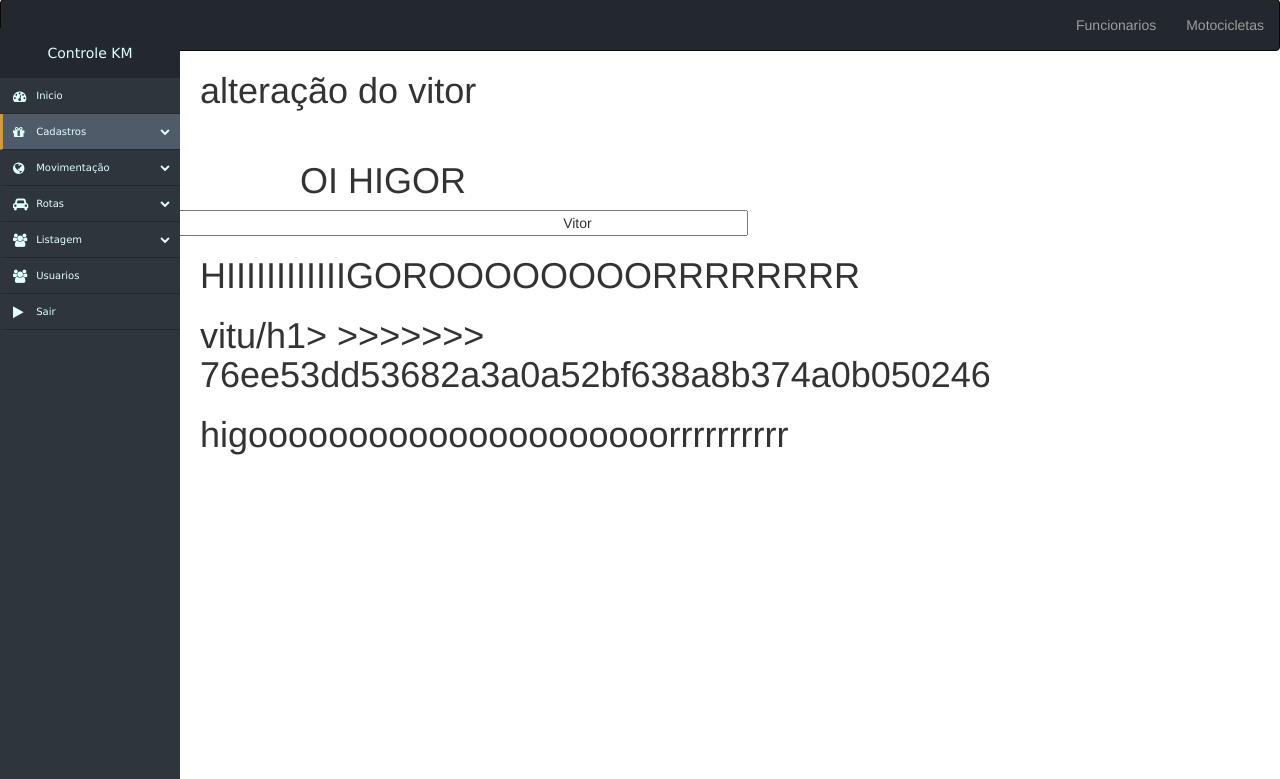
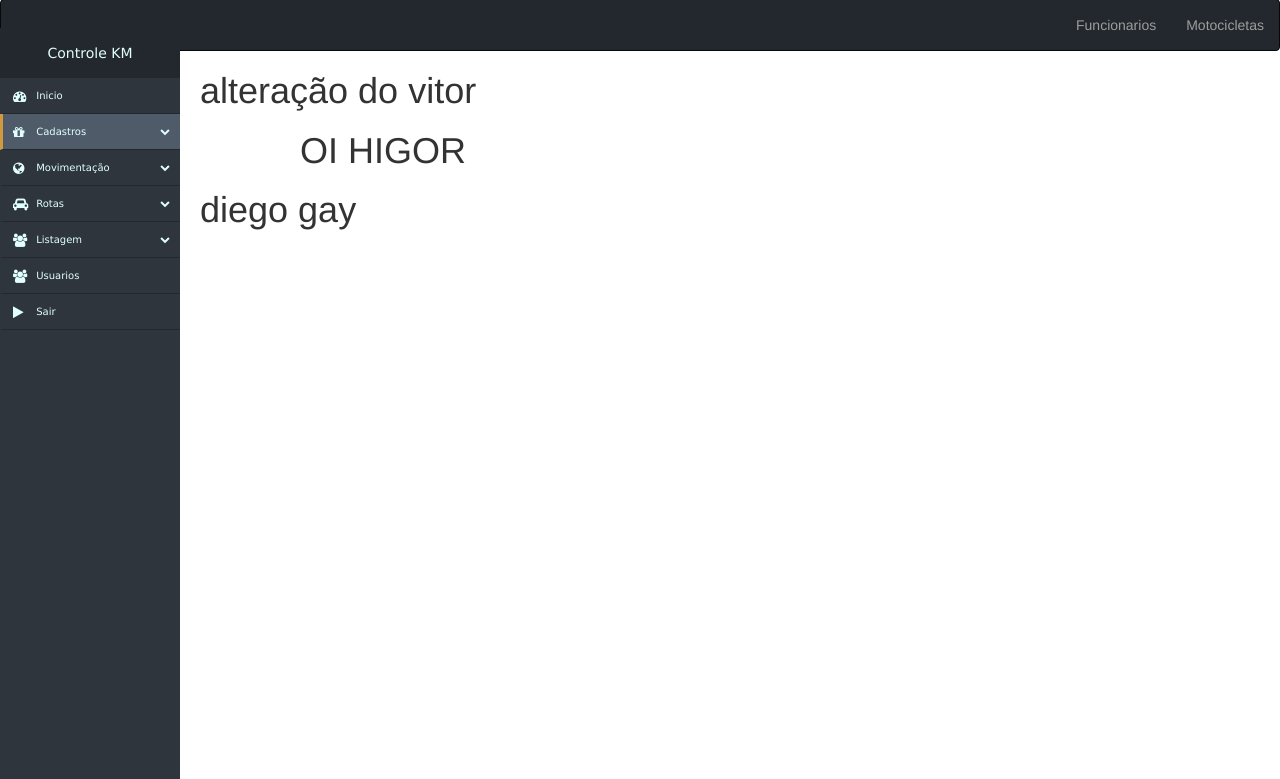
Before and after one commit to vitinsk/CONTROLE_KM, a PHP site: page /CONTROLE_KM/ in a window 1280 px wide. Shown: the part 21-800 px from the top of the page. Run offline with PHP 8.4, Linux system fonts and the light colour scheme; data that the repository does not hold is empty; some libraries are stand-ins or nearby versions.

Commit message:
diego gay

```diff
--- a/views/home.php
+++ b/views/home.php
@@ -5,15 +5,9 @@
 <h1 style="padding-left: 200px;" > alteração do vitor</h1>
 
 
-<<<<<<< HEAD
+
 <h1 style="padding-left: 300px;"> OI HIGOR</h1>
 
-=======
-<input type="text" style="padding-left: 500px" name="" value="Vitor">
 
-<h1 style="padding-left: 200px;" > HIIIIIIIIIIIIGOROOOOOOOORRRRRRRR</h1>
 
-<h1 style="padding-left: 200px;" > vitu/h1>
->>>>>>> 76ee53dd53682a3a0a52bf638a8b374a0b050246
-
-<h1 style="padding-left: 200px;" > higooooooooooooooooooooorrrrrrrrrr</h1>
+<h1 style="padding-left: 200px;" > diego gay</h1>
```
